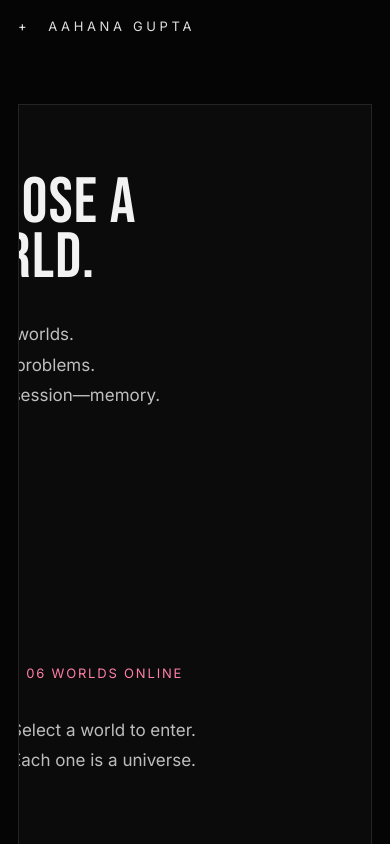
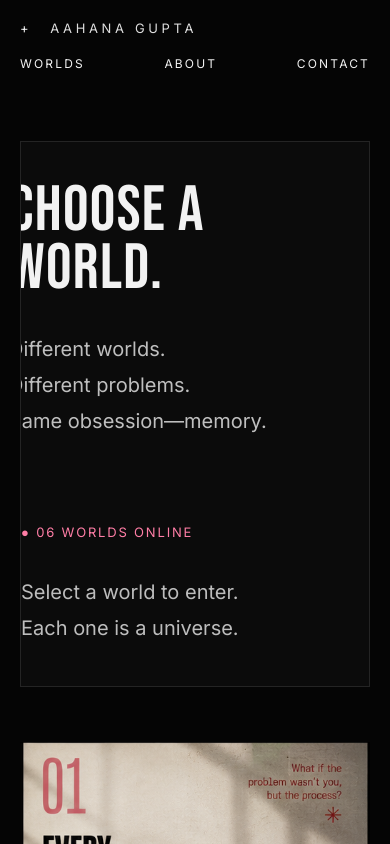
Before and after one commit to Aahanag04/Portfolio, a React app: page / in a window 390 px wide. Shown: the top 844 px of the page. Built offline with nearby package versions, Linux system fonts and the light colour scheme; the HTML template or start-up script is replaced by a standard one.

Commit message:
Improve mobile responsiveness

```diff
--- a/src/index.css
+++ b/src/index.css
@@ -470,3 +470,87 @@ display:none;
 }
 
 }
+
+/* ===========================
+MOBILE
+=========================== */
+
+@media (max-width:768px){
+
+.home{
+
+    padding:20px;
+
+}
+
+header{
+
+    flex-direction:column;
+
+    align-items:flex-start;
+
+    gap:20px;
+
+}
+
+nav{
+
+    width:100%;
+
+    display:flex;
+
+    justify-content:space-between;
+
+}
+
+.hero{
+
+    flex-direction:column;
+
+    height:auto;
+
+    gap:50px;
+
+    padding:40px 0;
+
+}
+
+.hero h1{
+
+    font-size:4rem;
+
+    line-height:.9;
+
+}
+
+.hero p{
+
+    font-size:20px;
+
+}
+
+.heroInfo{
+
+    width:100%;
+
+}
+
+.grid{
+
+    grid-template-columns:1fr;
+
+    gap:24px;
+
+}
+
+footer{
+
+    flex-direction:column;
+
+    gap:18px;
+
+    text-align:left;
+
+}
+
+}
```
Also changed, not shown: src/pages/Content.jsx (+7 -0 lines), src/pages/Therapy.jsx (+4 -3 lines).
